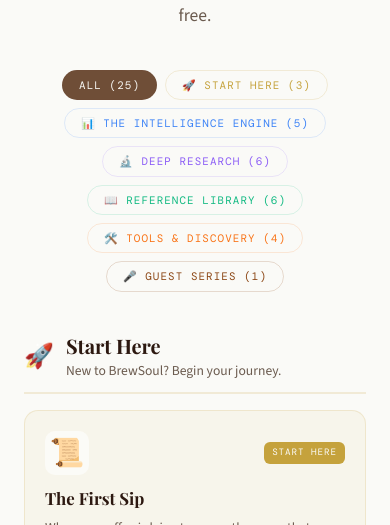
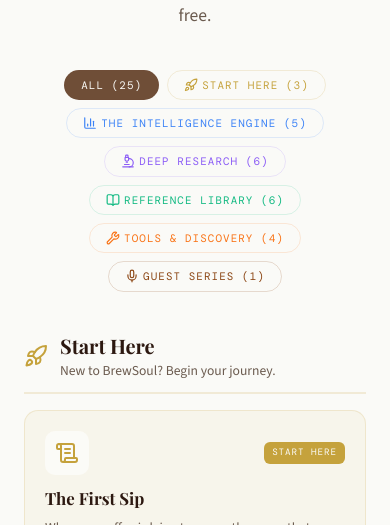
Before and after one commit to RRTONY/tonygreenberg-website, a Next.js app: page /brewsoul/directory in a window 390 px wide. Shown: the part 245-770 px from the top of the page. Built offline with nearby package versions, Linux system fonts and the light colour scheme; no server answers; a web font is replaced by a local one.

Commit message:
Checkpoint: BrewSoul directory interface policy repair: replaced every rendered category and page emoji with semantic Lucide mappings, added exhaustive route-mapping regression coverage, and completed desktop/mobile visual validation.

```diff
--- a/src/components/brewsoul/directory-explorer.tsx
+++ b/src/components/brewsoul/directory-explorer.tsx
@@ -4,10 +4,80 @@ import { ForwardIcon } from "@/components/ui/inline-icons";
 import { useState } from "react";
 import Link from "next/link";
 import {
+  BarChart3,
+  Banknote,
+  BookOpen,
+  Building2,
+  CircleDot,
+  Coffee,
+  Dna,
+  Flag,
+  Flame,
+  FlaskConical,
+  Leaf,
+  Map,
+  Mic,
+  Microscope,
+  Mountain,
+  NotebookPen,
+  NotebookText,
+  Palette,
+  Pill,
+  Rocket,
+  Scale,
+  ScrollText,
+  Settings2,
+  ShieldCheck,
+  Sparkles,
+  Sprout,
+  Store,
+  Target,
+  UtensilsCrossed,
+  Wrench,
+  type LucideIcon,
+} from "lucide-react";
+import {
   BREWSOUL_CATEGORIES,
   CAT_COLORS,
   BREWSOUL_TOTAL_PAGES,
 } from "@/lib/content/brewsoul-directory";
+
+const CATEGORY_ICONS: Record<string, LucideIcon> = {
+  "Start Here": Rocket,
+  "The Intelligence Engine": BarChart3,
+  "Deep Research": Microscope,
+  "Reference Library": BookOpen,
+  "Tools & Discovery": Wrench,
+  "Guest Series": Mic,
+};
+
+const PAGE_ICONS: Record<string, LucideIcon> = {
+  "/brewsoul/first-sip": ScrollText,
+  "/brewsoul/quiz": Target,
+  "/brewsoul/prescription": Pill,
+  "/brewsoul/browse": Coffee,
+  "/brewsoul/chains": Store,
+  "/brewsoul/cities": Building2,
+  "/brewsoul/compare": Scale,
+  "/brewsoul/economics": Banknote,
+  "/brewsoul/health": Dna,
+  "/brewsoul/biodynamic": Sprout,
+  "/brewsoul/decaf": FlaskConical,
+  "/brewsoul/mold-free": ShieldCheck,
+  "/brewsoul/follow-the-dollar": Banknote,
+  "/brewsoul/wall-of-shame": Flag,
+  "/brewsoul/varieties": Leaf,
+  "/brewsoul/processing": Settings2,
+  "/brewsoul/roasters": Flame,
+  "/brewsoul/farms": Mountain,
+  "/brewsoul/glossary": NotebookPen,
+  "/brewsoul/pairings": UtensilsCrossed,
+  "/brewsoul/blend-builder": Palette,
+  "/brewsoul/drops": Sparkles,
+  "/brewsoul/experiences": Map,
+  "/brewsoul/collection": NotebookText,
+  "/brewsoul/guest/shanita-nicholas": Coffee,
+};
 
 // Ported from legacy client/src/pages/brewsoul/BrewSoulDirectory.tsx —
 // real category filter pills over the full page index, extracted into a
@@ -32,6 +102,7 @@ export function DirectoryExplorer() {
         </button>
         {BREWSOUL_CATEGORIES.map((cat) => {
           const active = filter === cat.title;
+          const CategoryIcon = CATEGORY_ICONS[cat.title] ?? CircleDot;
           return (
             <button
               key={cat.title}
@@ -43,7 +114,11 @@ export function DirectoryExplorer() {
                 color: active ? CAT_COLORS[cat.title].badgeText : CAT_COLORS[cat.title].badge,
               }}
             >
-              {cat.emoji} {cat.title} ({cat.pages.length})
+              <CategoryIcon
+                aria-hidden="true"
+                className="mr-1 inline-block size-3.5 align-text-bottom"
+              />
+              {cat.title} ({cat.pages.length})
             </button>
           );
         })}
@@ -51,13 +126,14 @@ export function DirectoryExplorer() {
 
       {filtered.map((cat) => {
         const c = CAT_COLORS[cat.title];
+        const CategoryIcon = CATEGORY_ICONS[cat.title] ?? CircleDot;
         return (
           <div key={cat.title} className="mb-12">
             <div
               className="mb-4 flex items-center gap-3 border-b-2 pb-3"
               style={{ borderColor: c.border }}
             >
-              <span className="text-2xl">{cat.emoji}</span>
+              <CategoryIcon aria-hidden="true" className="size-6" style={{ color: c.badge }} />
               <div>
                 <div className="font-heading text-xl font-bold text-[#2C1810]">{cat.title}</div>
                 <div className="text-[0.85rem] text-[#6B5B4F]">{cat.desc}</div>
@@ -65,7 +141,10 @@ export function DirectoryExplorer() {
             </div>
 
             <div className="grid gap-4 [grid-template-columns:repeat(auto-fill,minmax(280px,1fr))]">
-              {cat.pages.map((page) => (
+              {cat.pages.map((page) => {
+                const PageIcon = PAGE_ICONS[page.path] ?? CircleDot;
+
+                return (
                   <Link
                     key={page.path}
                     href={page.path}
@@ -73,8 +152,12 @@ export function DirectoryExplorer() {
                     style={{ background: c.bg, borderColor: c.border }}
                   >
                     <div className="mb-3 flex items-center justify-between">
-                    <span className="flex size-11 items-center justify-center rounded-[10px] bg-white/60 text-[1.75rem]">
-                      {page.icon}
+                      <span className="flex size-11 items-center justify-center rounded-[10px] bg-white/60">
+                        <PageIcon
+                          aria-hidden="true"
+                          className="size-6"
+                          style={{ color: c.badge }}
+                        />
                       </span>
                       <span
                         className="rounded-sm px-2 py-1 font-mono text-[0.58rem] tracking-[0.1em] uppercase"
@@ -93,7 +176,8 @@ export function DirectoryExplorer() {
                       Explore <ForwardIcon aria-hidden="true" />
                     </div>
                   </Link>
-              ))}
+                );
+              })}
             </div>
           </div>
         );
```
Also changed, not shown: 2 other files (tests, documents, lock files or other folders). Lines whose indentation alone changed are shown as unchanged.
